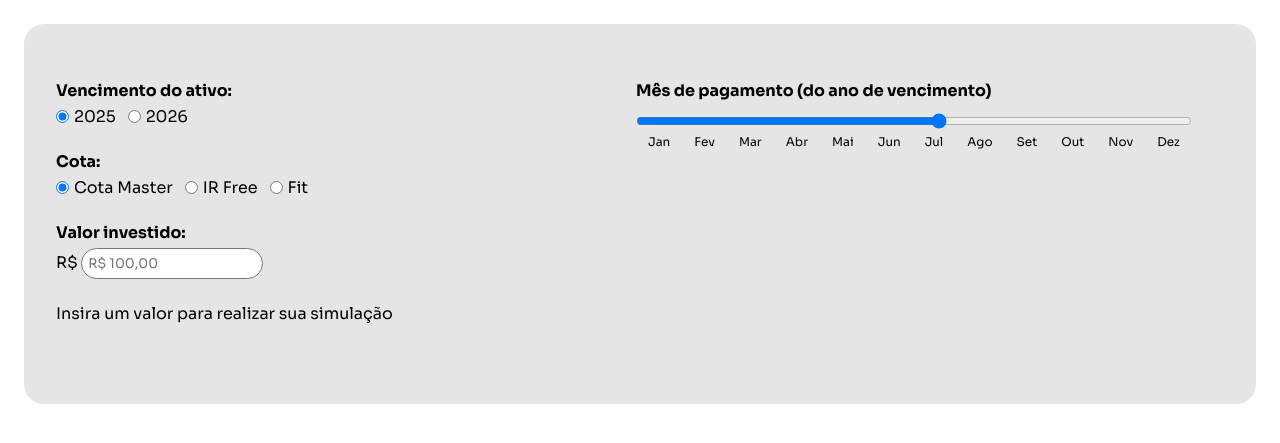
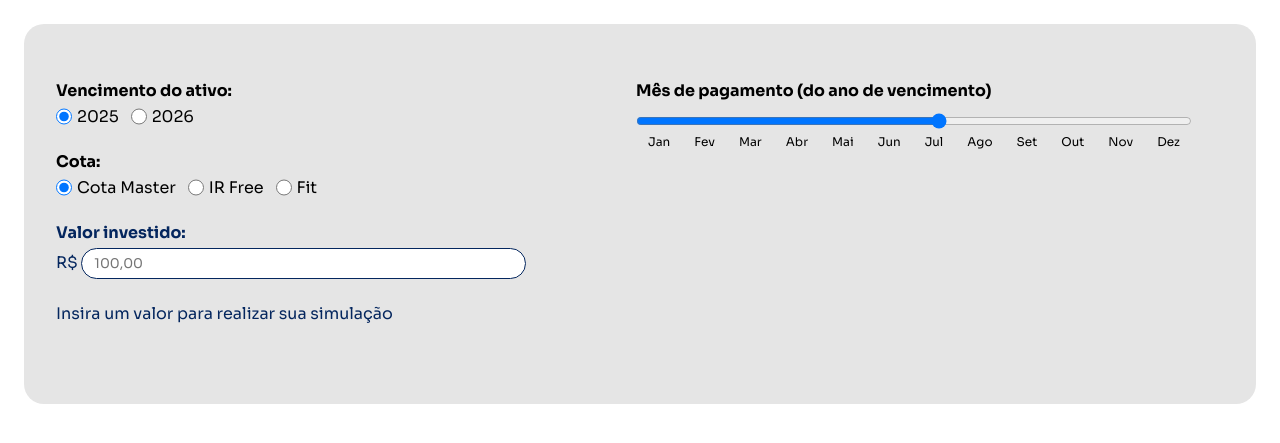
Before and after one commit to lucassdantas/precatory_rentability_simulator, a PHP site: page / in a window 1280 px wide. Shown: the top 443 px of the page. Run offline with PHP 8.4, Linux system fonts and the light colour scheme.

Commit message:
more changes on frontend

```diff
--- a/index.html
+++ b/index.html
@@ -46,7 +46,7 @@
                         <span class="inputIdentifier">Valor investido:</span>
                         <div>
                             <span>R$ </span>
-                            <input type="number" name="amountInvested" id="amountInvested" placeholder="R$ 100,00">
+                            <input type="number" name="amountInvested" id="amountInvested" placeholder="100,00">
                         </div>
                         <div class="instructionContainer">
                             <span class="instruction">Insira um valor para realizar sua simulação</span>
--- a/style.css
+++ b/style.css
@@ -35,6 +35,9 @@ body{
     height:100%;
     max-width:1200px;
 
+}
+#simulatorContainer input[type='radio']{
+    width:16px;
 }
 #simulatorContainer .row{
     display:flex;
@@ -130,11 +133,13 @@ body{
 
 #amountInvested{
     border-radius:20px;
-    border:1px solid #777;
-    padding:6px;
+    border:1px solid #04265E;
+    padding:6px 12px;
+    width:80%;
+
 }
 
-#amountInvested .inputIdentifier{
+.amountInvested{
     color:#04265E;
 }
 
@@ -143,16 +148,7 @@ body{
     margin-top:12px;
 }
 
-#simulatorContainer input[type="number"] {
-    -webkit-appearance: textfield;
-       -moz-appearance: textfield;
-            appearance: textfield;
-  }
 
-#simulatorContainer input[type=number]::-webkit-inner-spin-button,
-#simulatorContainer input[type=number]::-webkit-outer-spin-button {
-    -webkit-appearance: none;
-}
 
 #simulatorContainer .inputAndLabelContainer{
     display:flex;
```
